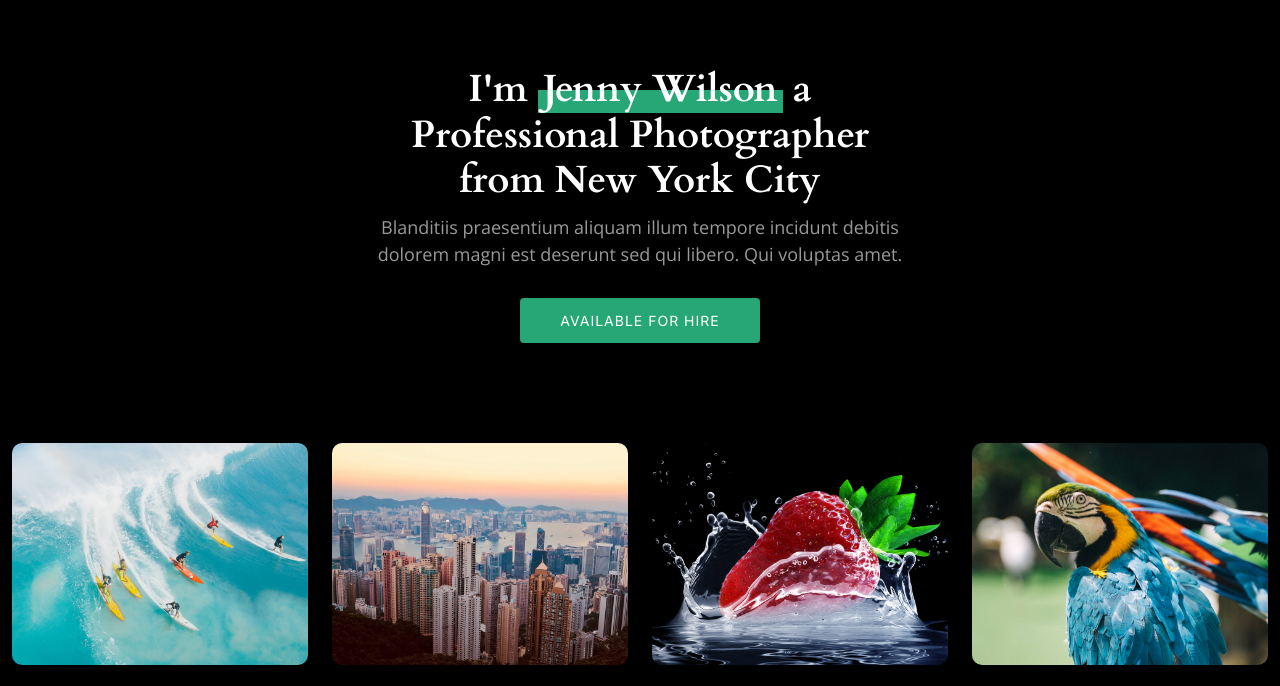
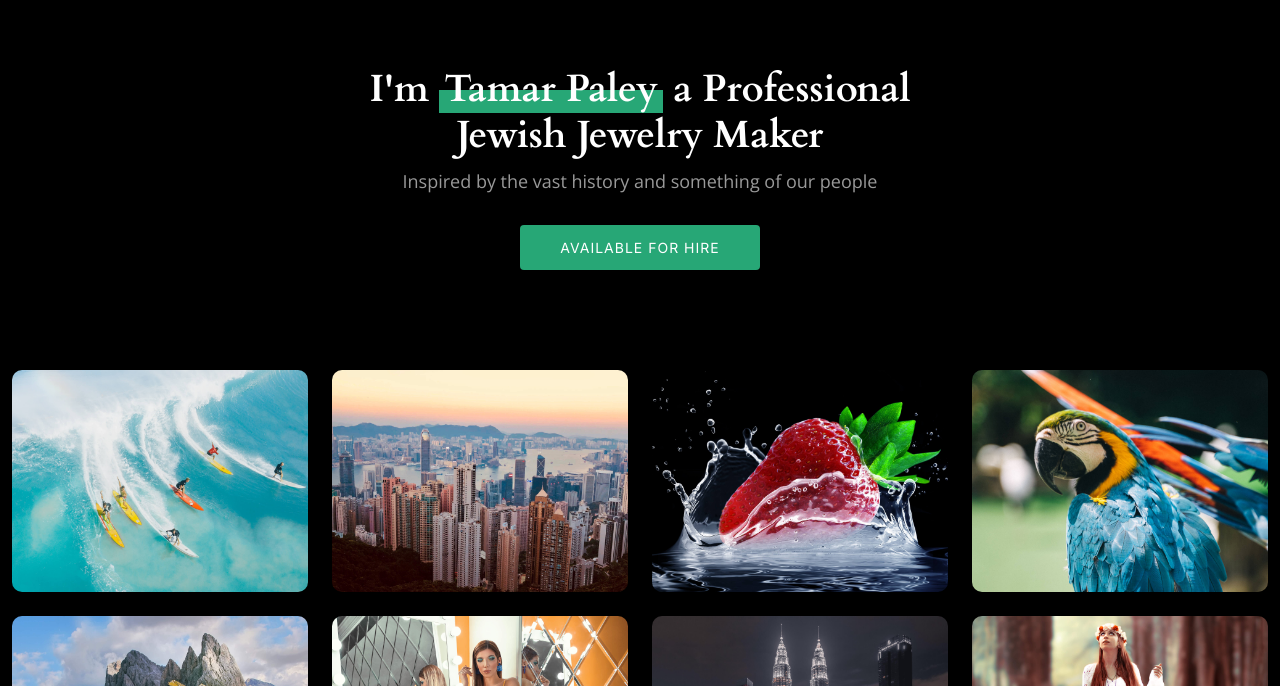
Before and after one commit to LevyMatan/Tamar, a plain HTML site: page index.html in a window 1280 px wide. Shown: the part 73-759 px from the top of the page. Drawn offline with nearby package versions, Linux system fonts and the light colour scheme.

Commit message:
Change to Tamar

```diff
--- a/index.html
+++ b/index.html
@@ -93,8 +93,8 @@
     <div class="container">
       <div class="row justify-content-center">
         <div class="col-lg-6 text-center">
-          <h2>I'm <span>Jenny Wilson</span> a Professional Photographer from New York City</h2>
-          <p>Blanditiis praesentium aliquam illum tempore incidunt debitis dolorem magni est deserunt sed qui libero. Qui voluptas amet.</p>
+          <h2>I'm <span>Tamar Paley</span> a Professional Jewish Jewelry Maker</h2>
+          <p>Inspired by the vast history and something of our people</p>
           <a href="contact.html" class="btn-get-started">Available for hire</a>
         </div>
       </div>
```
